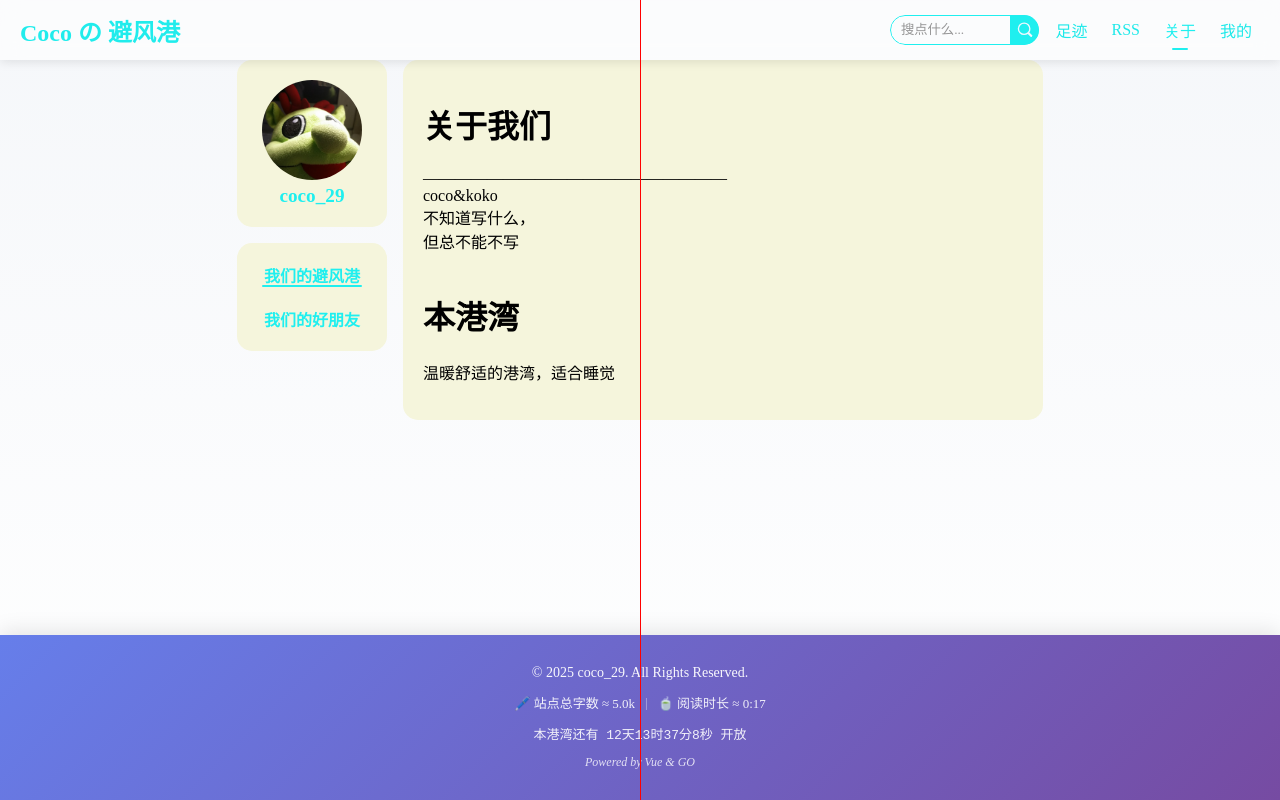
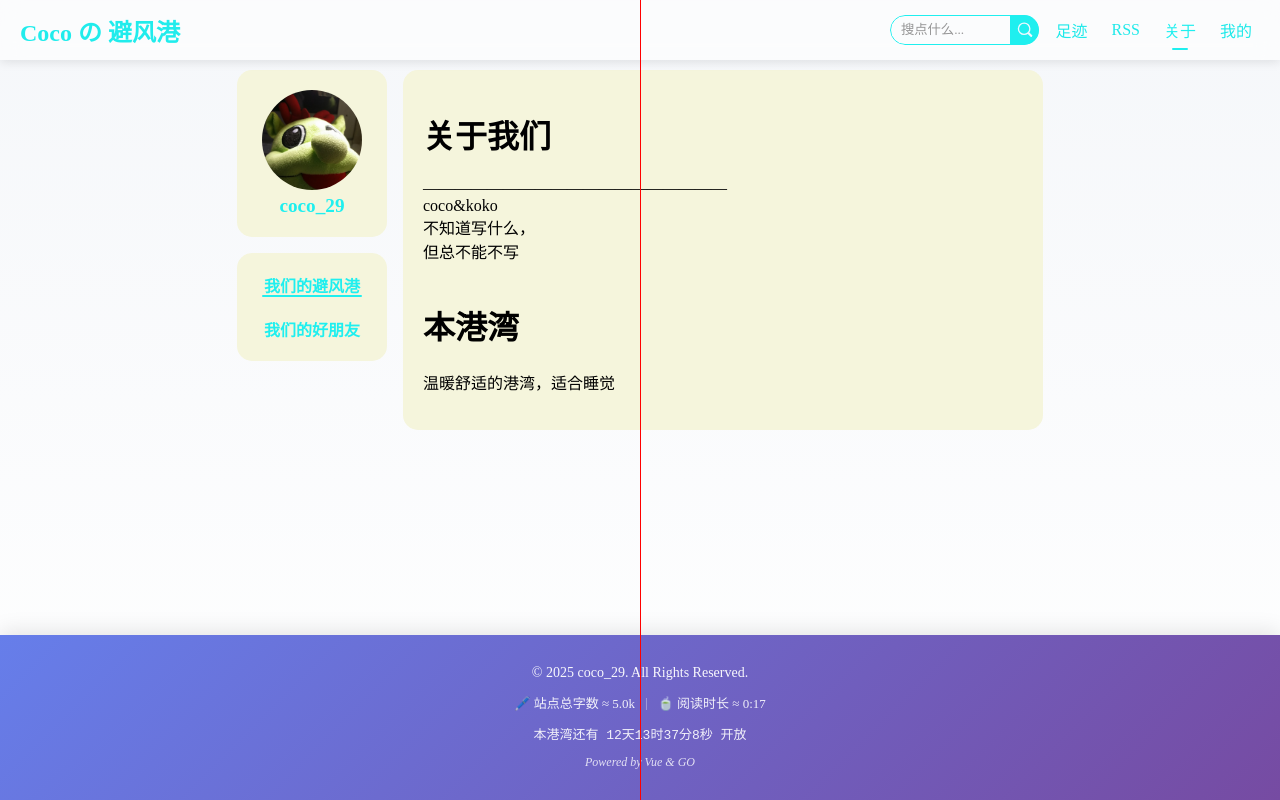
Before and after one commit to coco292931/coblog-frontend, a Vue app: page /about in a window 1280 px wide. Built offline with nearby package versions, Linux system fonts and the light colour scheme; no server answers.

Commit message:
chore: style

```diff
--- a/src/pages/about/index.css
+++ b/src/pages/about/index.css
@@ -10,7 +10,7 @@
         width: auto;
         height: auto;
         /*border: 1px solid #000;*/
-        padding: 0 0 20px 0;
+        padding: 10px 0 20px 0;
         display: flex;
         gap: 1rem;
         border-radius: 15px;
```
